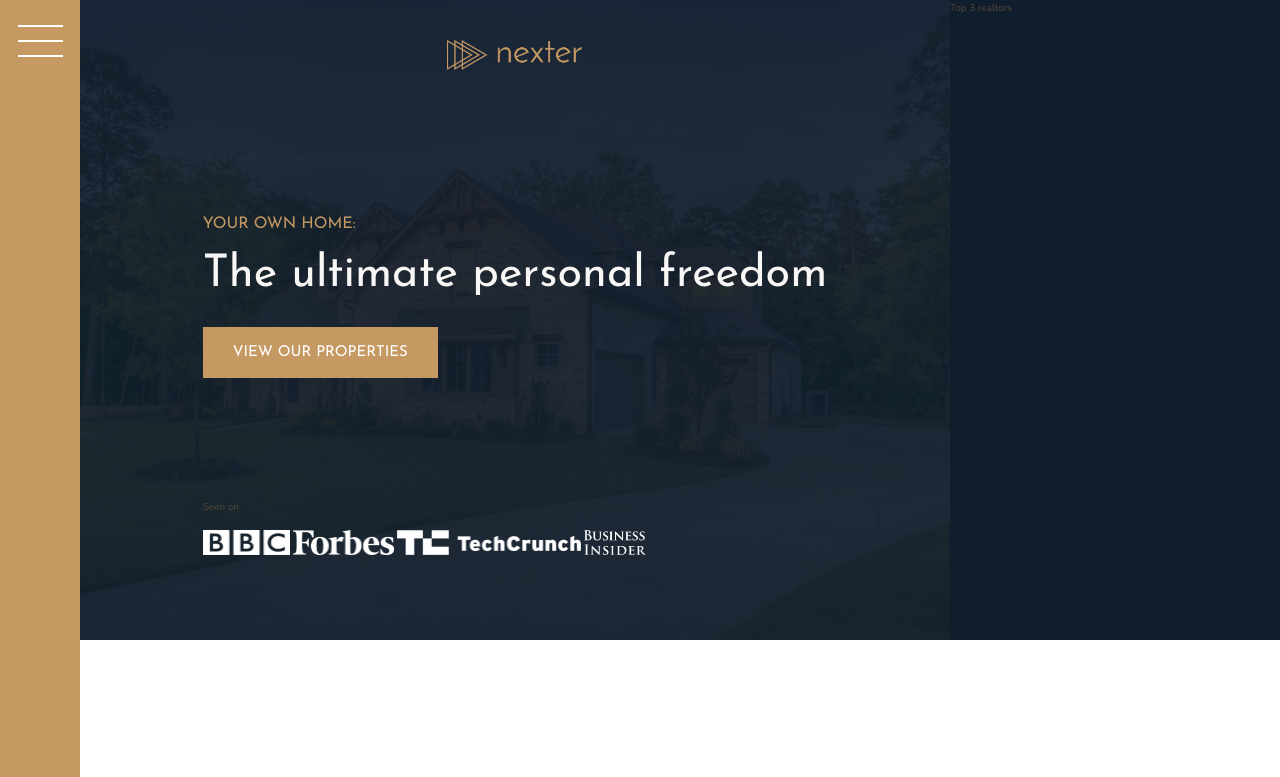
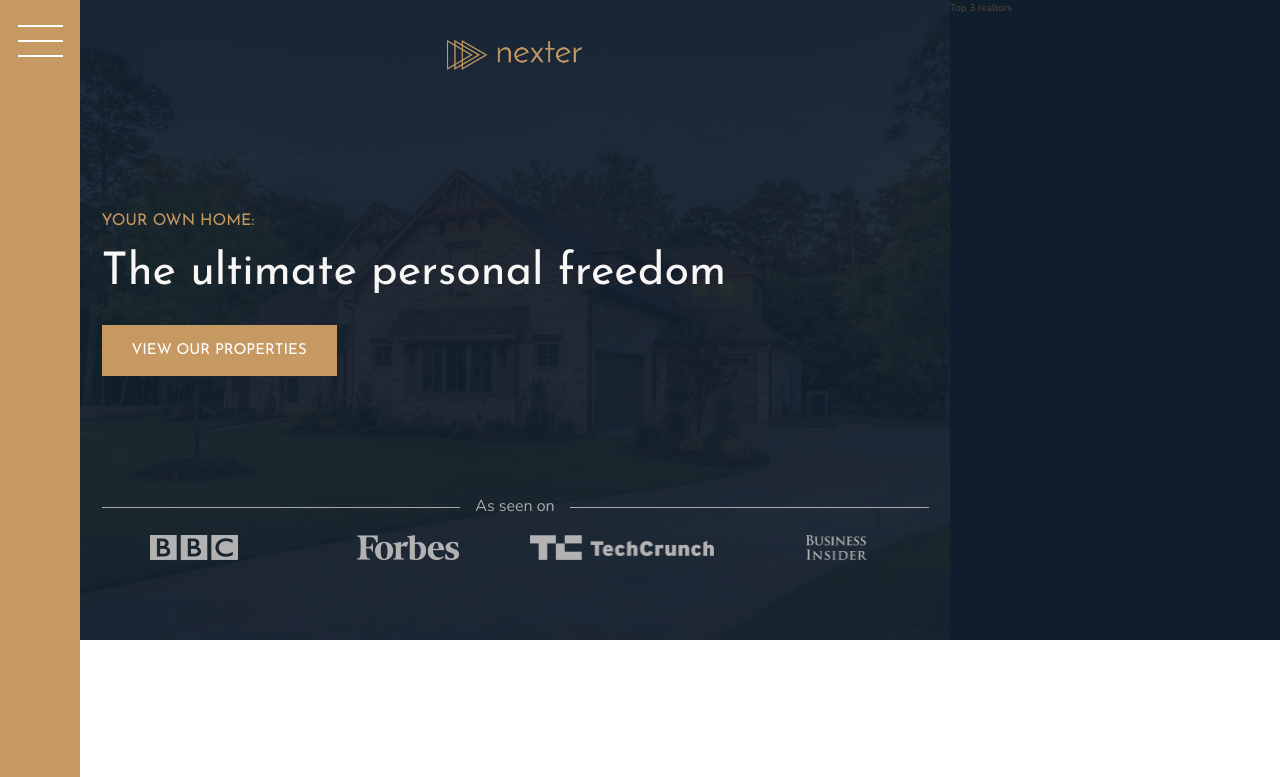
Before and after one commit to WiliTheSParrow/-UdemyCourse_Nexter, a website: page index.html in a window 1280 px wide. Shown: the top 777 px of the page. Drawn offline with nearby package versions, Linux system fonts and the light colour scheme.

Commit message:
header part 2 finished

```diff
--- a/index.html
+++ b/index.html
@@ -23,7 +23,7 @@
         <h3 class="heading-3">Your own home:</h3>
         <h1 class="heading-1">The ultimate personal freedom</h1>
         <button class="btn header__btn">View our properties</button>
-        <div class="header__seenon-text">Seen on</div>
+        <div class="header__seenon-text">As seen on</div>
         <div class="header__seenon-logos">
             <img src="img/logo-bbc.png" alt="Seen on logo 1">
             <img src="img/logo-forbes.png" alt="Seen on logo 2">
--- a/sass/_header.scss
+++ b/sass/_header.scss
@@ -23,11 +23,33 @@
         justify-self: start;
     }
 
-    &__seenon-text {}
+    &__seenon-text {
+        display: grid;
+        grid-template-columns: 1fr max-content 1fr;
+        grid-column-gap: 1.5rem;
+        align-items: center;
+
+        font-size: 1.6rem;
+        color: $color-grey-light-2;
+
+        &::before,
+        &::after {
+            content: "";
+            height: 1px;
+            display: block;
+            background-color: currentColor;
+        }
+    }
 
     &__seenon-logos {
+        display: grid;
+        grid-template-columns: repeat(4, 1fr);
+        grid-column-gap: 3rem;
+        justify-items: center;
+
         img {
             height: 2.5rem;
+            filter: brightness(70%);
         }
     }
 }
```
Also changed, not shown: css/style.css.
